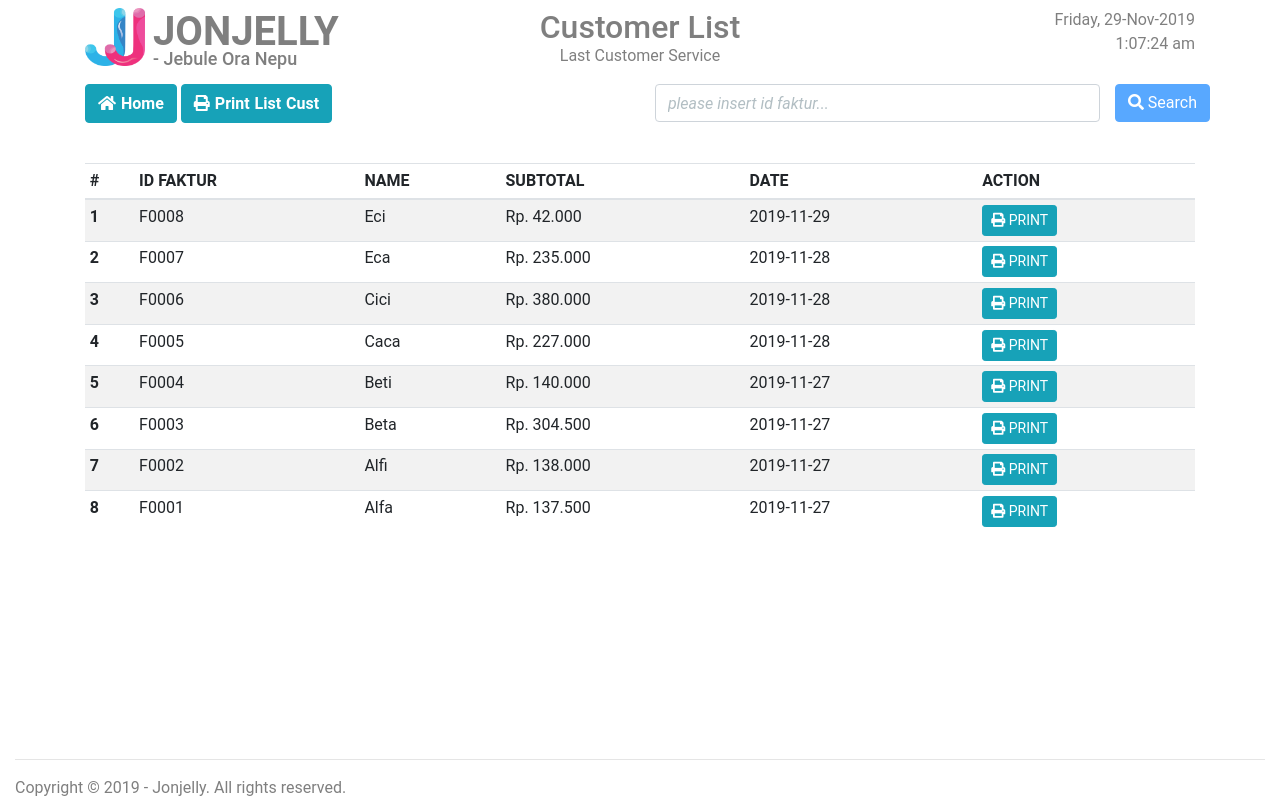
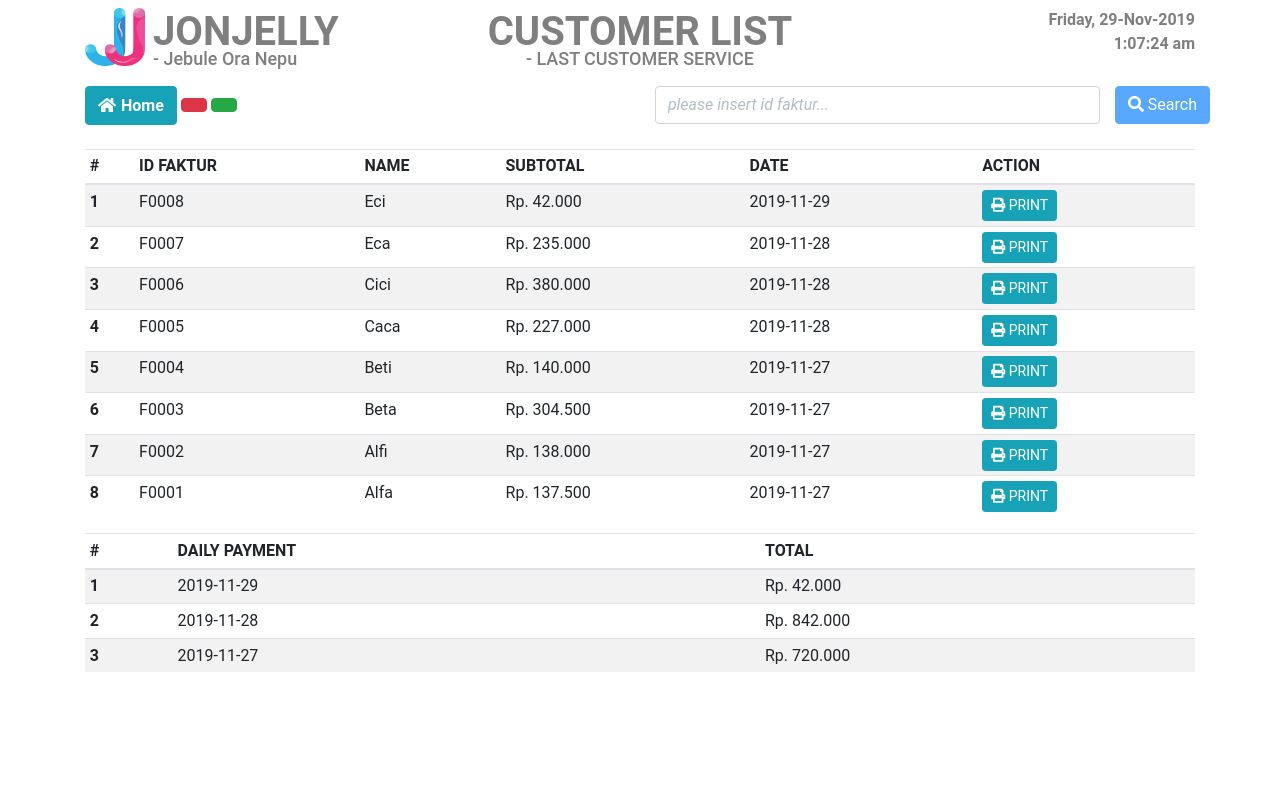
Before and after one commit to rizkypdsid/JonjJavHihi, a PHP site: page /CustomerList.php in a window 1280 px wide. Run offline with PHP 8.4, Linux system fonts and the light colour scheme; data comes from the database, SQL or seed files in the repository; some libraries are stand-ins or nearby versions.

Commit message:
Update CustomerList.php

```diff
--- a/jonjelly_report/CustomerList.php
+++ b/jonjelly_report/CustomerList.php
@@ -1,7 +1,10 @@
 <?php
 include "config/database.php";
-$CustList = mysqli_query($connection,
+$getCustList = mysqli_query($connection,
                                         "SELECT DISTINCT id_pesanan, nama_cust, total_pembayaran, tangga_beli FROM pesanan ORDER BY id_pesanan DESC");
+
+$getListPayment = mysqli_query($connection,
+                                        "SELECT tangga_beli AS TANGGAL, SUM(DISTINCT total_pembayaran) AS TOTAL FROM pesanan GROUP BY tangga_beli ORDER BY tangga_beli DESC");
 ?>
 <!DOCTYPE html>
 <html lang="en">
@@ -24,42 +27,41 @@ $CustList = mysqli_query($connection,
             <div class="col col-3 ">
                 <img src="img/icon-png.png" alt="" width="60rem;" class="float-left mr-2 d-print-none">
                 <h1 class="text-black-50 BrandTitle">JONJELLY</h1>
-                <h2 class="BrandDesc text-black-50">- Jebule Ora Nepu</h2>
+                <h2 class="text-black-50 BrandDesc">- Jebule Ora Nepu</h2>
             </div>
             <div class="mx-auto text-center">
-                <h2 class="text-black-50">Customer List</h2>
-               <p class="DescTitleLaprn text-black-50 text-capitalize">last customer service</p>
+                <h1 class="text-black-50 BrandTitle text-uppercase">Customer List</h1>
+                <h2 class="text-black-50 BrandDesc  text-uppercase">- last customer service</h2>
             </div>
-            <div class="col-3 text-right text-black-50">
+            <div class="col-3 text-right text-black-50 BrandTitle">
                 <?php
                     date_default_timezone_set('Asia/Jakarta');
                     $jam=date("G:i:s a");
-                    echo date('l, d-M-Y')  . "<br>" .  $jam
+                    echo date('l, d-M-Y')  . "<br>" .  $jam ;
                 ?>
             </div>
         </div>
-        <!-- End Header -->
-        <!-- Start Search And Back -->
-        <form autocomplete="off">
+        <!-- Start form -->
+        <form autocomplete="off" class="mt-2">
             <div class="form-group row d-print-none">
+                <!-- Start Button Header -->
                 <div class="col-sm-5 mr-auto">
                     <a href="index.php" class="btn btn-info BackToHome" title="back to home"></a>
-                    <a href="javascript:printpdf();" class="btn btn-info CustDownload" title="Download List Customer"></a>
+                    <a href="javascript:printpdf();" class="btn btn-danger PrintList" title="Download List"></a>
+                    <a href="CustExcel.php" class="btn btn-success ExportList" title="Download List"></a>
                 </div>
+                <!-- End Button Header -->
                 <div class="col-sm-5 ml-auto">
                 <input type="text" class="form-control" name="keyword" id="keyword" placeholder="please insert id faktur..." >
                 </div>
                 <button type="submit"  name="cari" id="Btncari" class="btn btn-primary" disabled style="height:38px;"><i class="fas fa-search"></i> Search</button>
             </div>
         </form>
-        <div class="row">
-            <div class="col-sm-3 mx-auto d-print-none">
-            <img src="img/loader.gif" alt=""  style="width: 250px;" id="loader">
-            </div>
-        </div>
-        <!-- End Search And Back -->
+        <!-- End form -->
+        <!-- End Header -->
         <!-- Start Content Table Data -->
         <div class="row mt-4">
+            <!-- Start Table Last Customer -->
             <div class="col col-lg-12">
                 <div id="container">
                     <table class="table table-striped mx-auto table-sm">
@@ -74,17 +76,17 @@ $CustList = mysqli_query($connection,
                             </tr>
                         </thead>
                         <tbody>
-                        <?php if(mysqli_num_rows($CustList)>0){ ?>
+                            <?php if(mysqli_num_rows($getCustList)>0){ ?>
                             <?php
                                 $no = 1;
-                            while($data = mysqli_fetch_array($CustList)){
-                                $payment=number_format($data['total_pembayaran'],0,",",".");
+                                while($data = mysqli_fetch_array($getCustList)){
+                                    $CustList=number_format($data['total_pembayaran'],0,",",".");
                             ?>
                             <tr>
                                 <th scope="row"><?= $no ?></th>
                                 <td><?= $data["id_pesanan"];?></td>
                                 <td class="text-capitalize"><?= $data["nama_cust"];?></td>
-                            <td>Rp. <?= $payment ?></td>
+                                <td>Rp. <?= $CustList ?></td>
                                 <td><?= $data["tangga_beli"];?></td>
                                 <td class="d-print-none">
                                     <a class="btn btn-info btn-sm" href="struk.php?id=<?= $data["id_pesanan"]; ?>" title="Print Struk">
@@ -97,11 +99,42 @@ $CustList = mysqli_query($connection,
                     </table>
                 </div>
             </div>
+            <!-- Start Table Last Customer -->
+            <!-- Start Table Daily Payment -->
+            <div class="col col-lg-12">
+                <div id="container">
+                    <table class="table table-striped mx-auto table-sm">
+                        <thead>
+                            <tr>
+                            <th scope="col">#</th>
+                            <th scope="col">DAILY PAYMENT</th>
+                            <th>TOTAL</th>
+                            </tr>
+                        </thead>
+                        <tbody>
+                            <?php if(mysqli_num_rows($getListPayment)>0){ ?>
+                            <?php
+                                $no = 1;
+                                while($data = mysqli_fetch_array($getListPayment)){
+                                    $payment=number_format($data['TOTAL'],0,",",".");
+                            ?>
+                            <tr>
+                                <th  scope="row"><?= $no ?></th>
+                                <td><?= $data["TANGGAL"];?></td>
+                                <td>Rp. <?= $payment ?></td>
+                            </tr>
+                            <?php $no++; } ?>
+                            <?php } ?>
+                        </tbody>
+                    </table>
+                </div>
+            </div>
+            <!-- End Table Daily Payment -->
         </div>
         <!-- End Content Table Data -->
         <!-- Start Copyright  -->
         <div class="row">
-            <div class="col fixed-bottom text-black-50  d-print-inline">
+            <div class="col fixed-bottom text-black-50  d-none d-print-inline">
                 <hr>
             Copyright © 2019 - Jonjelly. All rights reserved.
             </div>
```
Lines whose indentation alone changed are shown as unchanged.
